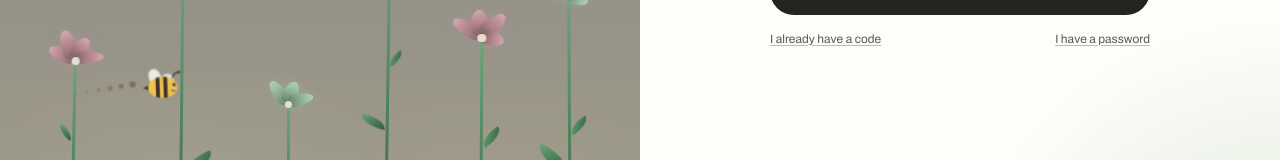
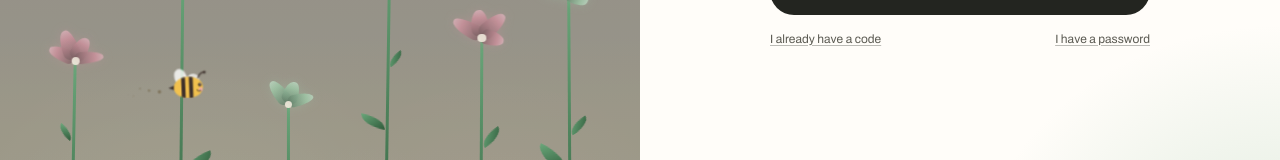
Before and after one commit to nicksdrewe/wedding, a Next.js app: page /login in a window 1280 px wide. Shown: the part 495-655 px from the top of the page. Built offline with nearby package versions, Linux system fonts and the light colour scheme.

Commit message:
Bee: trail puffs leave its tail and fade; steady speed all the way off screen
Co-Authored-By: Claude Sonnet 5.5 <noreply@anthropic.com>

```diff
--- a/src/app/styles/auth.css
+++ b/src/app/styles/auth.css
@@ -519,11 +519,12 @@
 @keyframes bee-path {
   0%, 4.6% { opacity: 0; transform: translate(-8vw, var(--y0)); }
   5.4% { opacity: 1; transform: translate(-3vw, var(--y0)); }
-  11% { transform: translate(18vw, var(--y1)); }
-  17% { transform: translate(40vw, var(--y2)); }
-  23% { transform: translate(66vw, var(--y3)); }
-  29.4% { opacity: 1; transform: translate(98vw, var(--y4)); }
-  30.2%, 100% { opacity: 0; transform: translate(110vw, var(--y4)); }
+  11% { transform: translate(21vw, var(--y1)); }
+  17% { transform: translate(47vw, var(--y2)); }
+  23% { transform: translate(73vw, var(--y3)); }
+  29% { transform: translate(98.5vw, var(--y4)); }
+  31.5% { opacity: 1; transform: translate(109vw, var(--y4)); }
+  31.7%, 100% { opacity: 0; transform: translate(110vw, var(--y4)); }
 }
 .auth-bee__wander {
   position: relative;
@@ -551,22 +552,21 @@
   from { transform: rotate(var(--wr, 0deg)) scaleY(1); }
   to { transform: rotate(var(--wr, 0deg)) scaleY(0.45); }
 }
-/* the dotted trail: each dot repeats the bee's bob a moment later, so the
-   line wiggles along the path and fades away quickly */
+/* the dotted trail: small puffs leave the bee's bum, drift back, shrink and fade */
 .auth-bee__dot {
   position: absolute;
-  top: 15px;
-  left: calc(-10px - var(--i) * 11px);
-  width: calc(6px - var(--i) * 0.7px);
-  height: calc(6px - var(--i) * 0.7px);
+  top: 19px;
+  left: 2px;
+  width: 4px;
+  height: 4px;
   border-radius: 50%;
   background: #6b5a3a;
-  opacity: calc(0.65 - var(--i) * 0.11);
-  animation: bee-dot 1.5s ease-in-out calc(var(--i) * 0.11s) infinite alternate;
+  opacity: 0;
+  animation: bee-puff 1s ease-out calc(var(--i) * 0.17s) infinite;
 }
-@keyframes bee-dot {
-  from { transform: translateY(-9px); }
-  to { transform: translateY(9px); }
+@keyframes bee-puff {
+  0% { opacity: 0.7; transform: translate(0, 0) scale(1); }
+  100% { opacity: 0; transform: translate(-44px, calc((var(--i) - 2.5) * 2px)) scale(0.3); }
 }
 @media (prefers-reduced-motion: reduce) {
   .auth-bee { display: none; }
```
